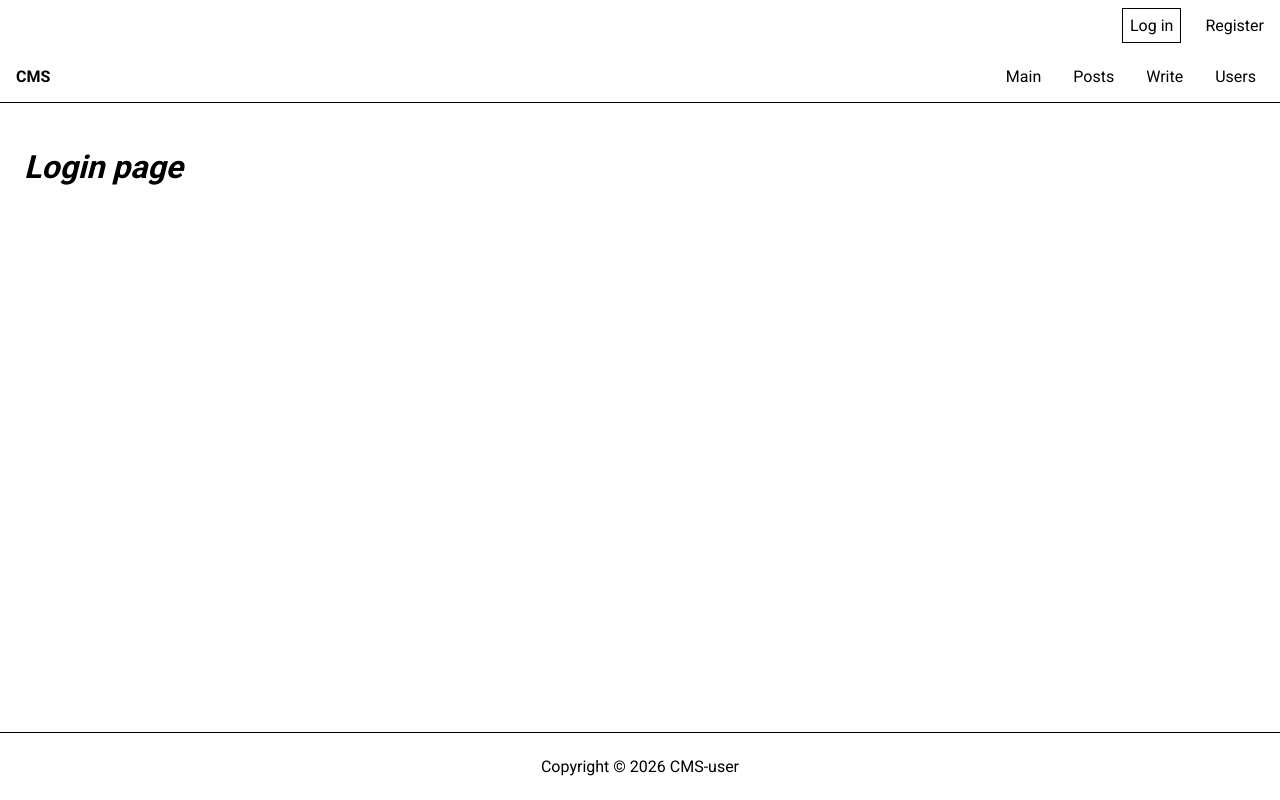
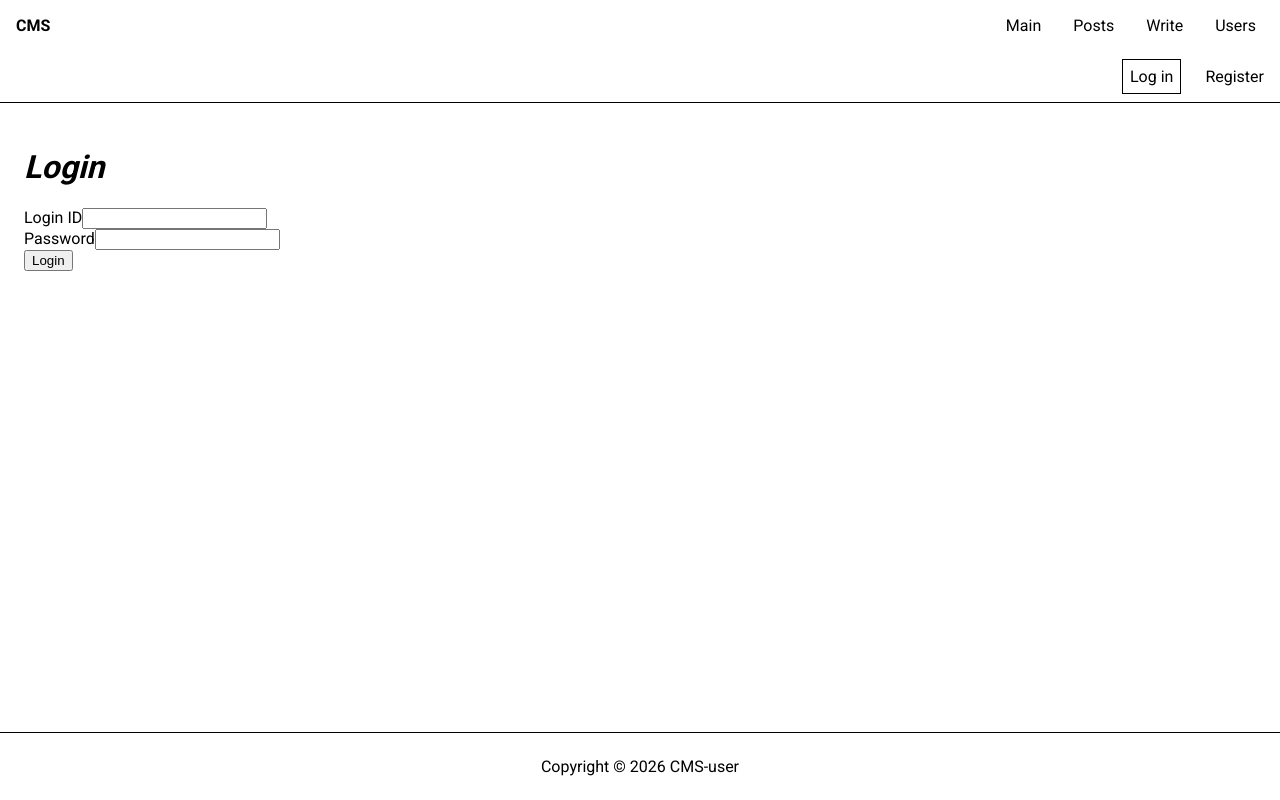
Before and after one commit to GrntKim/springboard, a React (Vite) app in the folder frontend/: page /login in a window 1280 px wide. Built offline with nearby package versions, Linux system fonts and the light colour scheme; no server answers.

Commit message:
implement login form and login functionality

```diff
--- a/frontend/src/layouts/Header/Header.css
+++ b/frontend/src/layouts/Header/Header.css
@@ -3,13 +3,13 @@ header.logo-and-menus-bar {
     justify-content: space-between;
     align-items: center;
     padding: 0 0.5rem;
-    border-bottom: 1px solid black;
 }
 
 header.login-status-bar {
     display: flex;
     justify-content: flex-end;
     align-items: center;
+    border-bottom: 1px solid black;
 }
 
 header .logo {
--- a/frontend/src/layouts/Header/Header.tsx
+++ b/frontend/src/layouts/Header/Header.tsx
@@ -1,15 +1,12 @@
+import { useAuth } from '../../auth/useAuth';
+import { Link, NavLink, useNavigate } from 'react-router-dom';
 import "./Header.css";
-import { Link, NavLink } from 'react-router-dom';
 
 export default function Header() {
+    const { currentUser, isAuthChecked, logout } = useAuth();
+    const navigate = useNavigate();
     return (
         <div className="header-container">
-            <header className="login-status-bar">
-                <ul className="site-links">
-                    <li><NavLink to={"/login"}>Log in</NavLink></li>
-                    <li><NavLink to={"/register"}>Register</NavLink></li>
-                </ul>
-            </header>
             <header className="logo-and-menus-bar">
                 <div className="logo">
                     <Link to={"/"}>CMS</Link>
@@ -23,6 +20,34 @@ export default function Header() {
                     </ul>
                 </div>
             </header>
+            <header className="login-status-bar">
+                <ul className="site-links">
+                    {!isAuthChecked && <li>Checking login...</li>}
+                    {isAuthChecked && !currentUser && (
+                        <>
+                            <li><NavLink to={"/login"}>Log in</NavLink></li>
+                            <li><NavLink to={"/register"}>Register</NavLink></li>
+                        </>
+                    )}
+
+                    {isAuthChecked && currentUser && (
+                        <>
+                            <li>Welcome, {currentUser.nickname}</li>
+                            <li>
+                                <NavLink to={`/users/${currentUser.id}`}>My page</NavLink>
+                            </li>
+                            <li>
+                                <button type="button" onClick={() => {
+                                        logout();
+                                        navigate("/");
+                                    }}>
+                                    Logout
+                                </button>
+                            </li>
+                        </>
+                    )}
+                </ul>
+            </header>
         </div>
     )
 }
--- a/frontend/src/pages/LoginPage/LoginPage.tsx
+++ b/frontend/src/pages/LoginPage/LoginPage.tsx
@@ -1,9 +1,65 @@
+import { useState } from "react";
+import { useNavigate } from "react-router-dom";
+import { useAuth } from "../../auth/useAuth";
+import { getApiErrorMessage, HTTP_STATUS } from "../../api/error";
 import "../pages.css";
 
 export default function LoginPage() {
+    const [loginId, setLoginId] = useState<string>("");
+    const [password, setPassword] = useState<string>("");
+    const [message, setMessage] = useState<string>("");
+    const { login, isLoginPending } = useAuth();
+    const navigate = useNavigate();
+
+    function handleSubmit(event: React.SubmitEvent<HTMLFormElement>) {
+        event.preventDefault();
+
+        login({ loginId, password })
+            .then(() => {
+                navigate("/");
+            })
+            .catch((error) => {
+                setMessage(getApiErrorMessage(error, {
+                    [HTTP_STATUS.BAD_REQUEST]: "Please enter id and password.",
+                    [HTTP_STATUS.UNAUTHORIZED]: "Invalid login id or password.",
+                }));
+            });
+    }
+
     return (
         <div className="main">
-            <h1 className="page-title">Login page</h1>
+            <h1 className="page-title">Login</h1>
+
+            <div className="page-content">
+                <form onSubmit={handleSubmit}>
+                    <div>
+                        <label htmlFor="loginId">Login ID</label>
+                        <input
+                            id="loginId"
+                            name="loginId"
+                            value={loginId}
+                            onChange={(event) => setLoginId(event.target.value)}
+                        />
+                    </div>
+
+                    <div>
+                        <label htmlFor="password">Password</label>
+                        <input
+                            id="password"
+                            name="password"
+                            type="password"
+                            value={password}
+                            onChange={(event) => setPassword(event.target.value)}
+                        />
+                    </div>
+
+                    <button type="submit" disabled={isLoginPending}>
+                        {isLoginPending ? "Logging in..." : "Login"}
+                    </button>
+                </form>
+
+                {message && <p>{message}</p>}
+            </div>
         </div>
     );
 }
```
